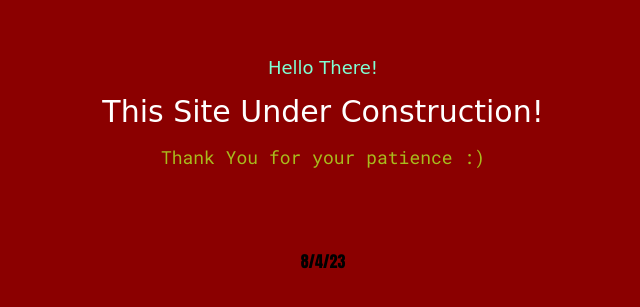
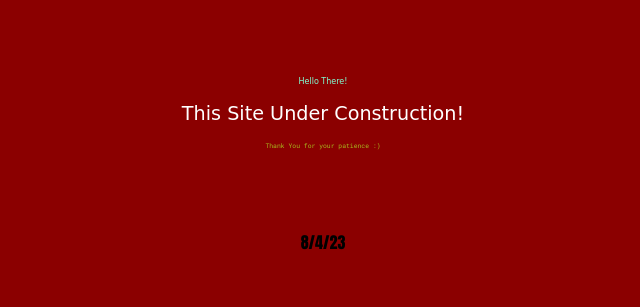
Before and after one commit to thisisthedarshan/ADJ, a plain HTML site: page index.html in a window 1280 px wide. Shown: the part 115-422 px from the top of the page, without its empty margins (317-957 px from the left). Drawn offline with Linux system fonts and the light colour scheme; a web font is replaced by a local one.

Commit message:
Update index.html

```diff
--- a/index.html
+++ b/index.html
@@ -39,13 +39,13 @@
 
     </style>
 
-<div class="t1" style="font-size: 18px; justify-self: center; color: aquamarine; margin-bottom: 1rem;">
+<div class="t1" style="font-size: 0.5rem; justify-self: center; color: aquamarine; margin-bottom: 1rem;">
     Hello There!
 </div>
-<div class="t3" style="font-size: 30px; color: white; justify-self: center; text-justify: distribute;">
+<div class="t3" style="font-size: 1.2rem; color: white; justify-self: center; text-justify: distribute;">
     This Site Under Construction!
 </div>
-<div class="t2" style="font-size: 18px; justify-self: center; margin-top: 1rem; color:rgb(168, 187, 29)">
+<div class="t2" style="font-size: 0.4rem; justify-self: center; margin-top: 1rem; color:rgb(168, 187, 29)">
     Thank You for your patience :)
 </div>
 <div class="ribbon" style="font-family: Impact, Haettenschweiler, 'Arial Narrow Bold', sans-serif; justify-self: center; padding-top: 5rem;">8/4/23</div>
```
